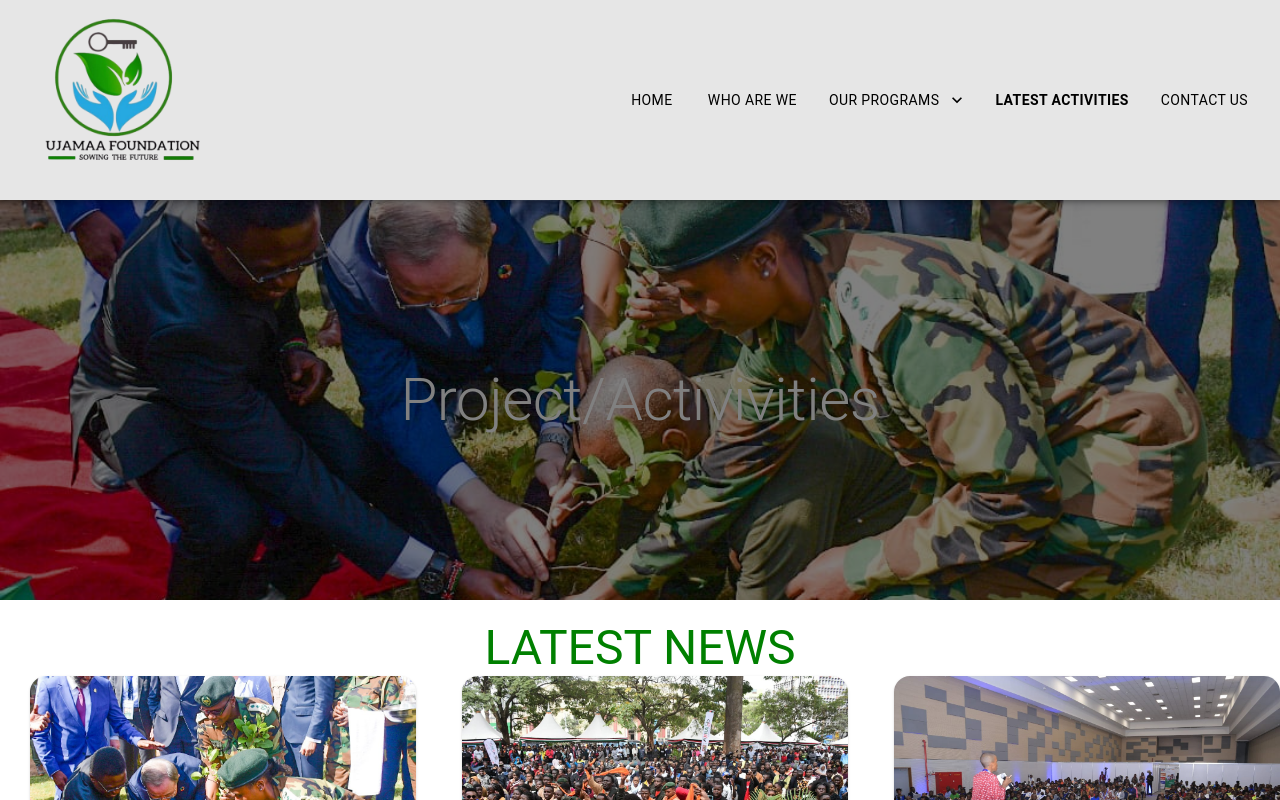
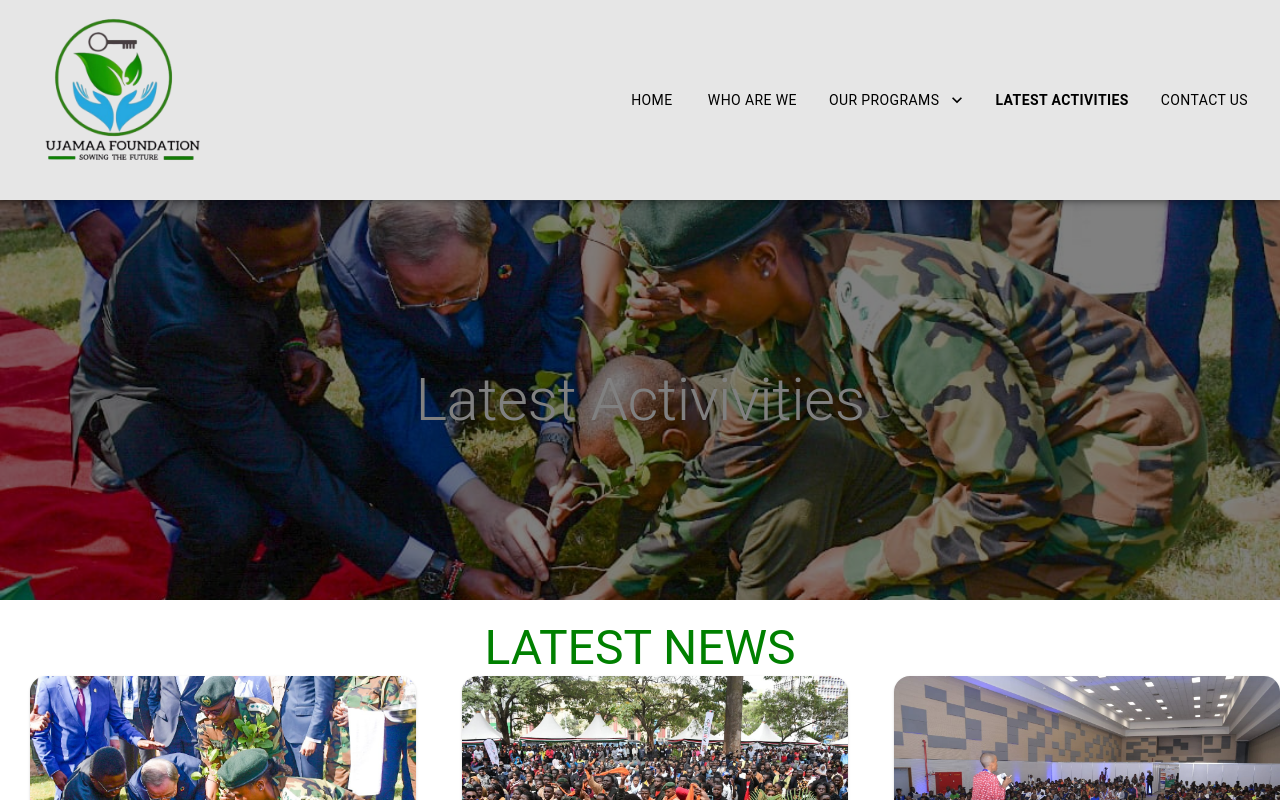
Before and after one commit to ahmednule/Ujamaa-Foundation, a Next.js app: page /latest-activities in a window 1280 px wide. Shown: the top 800 px of the page. Built offline with nearby package versions, Linux system fonts and the light colour scheme.

Commit message:
fix: made the carosel text of the latest activities to have a left alignment

```diff
--- a/src/components/ui/LatestactivitiesCarosel.jsx
+++ b/src/components/ui/LatestactivitiesCarosel.jsx
@@ -9,7 +9,7 @@ export default function LatestactivitiesCarosel (){
             filter:"brightness(.5)"
         }}
     >
-            <Typography variant="h2">Project/Activivities</Typography>
+            <Typography variant="h2" className="text-left">Latest Activivities</Typography>
         </div>
     )
 }
```
